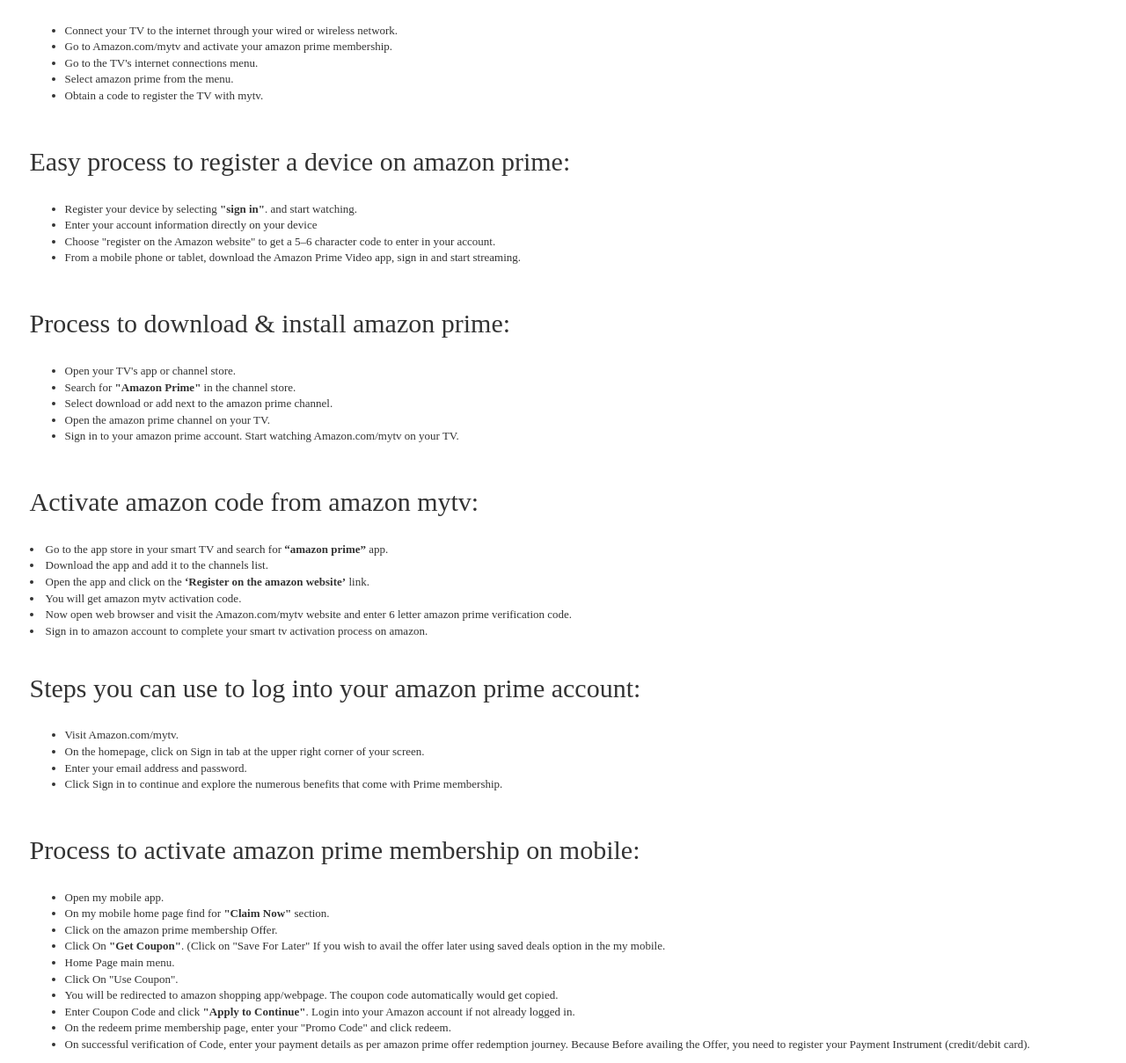
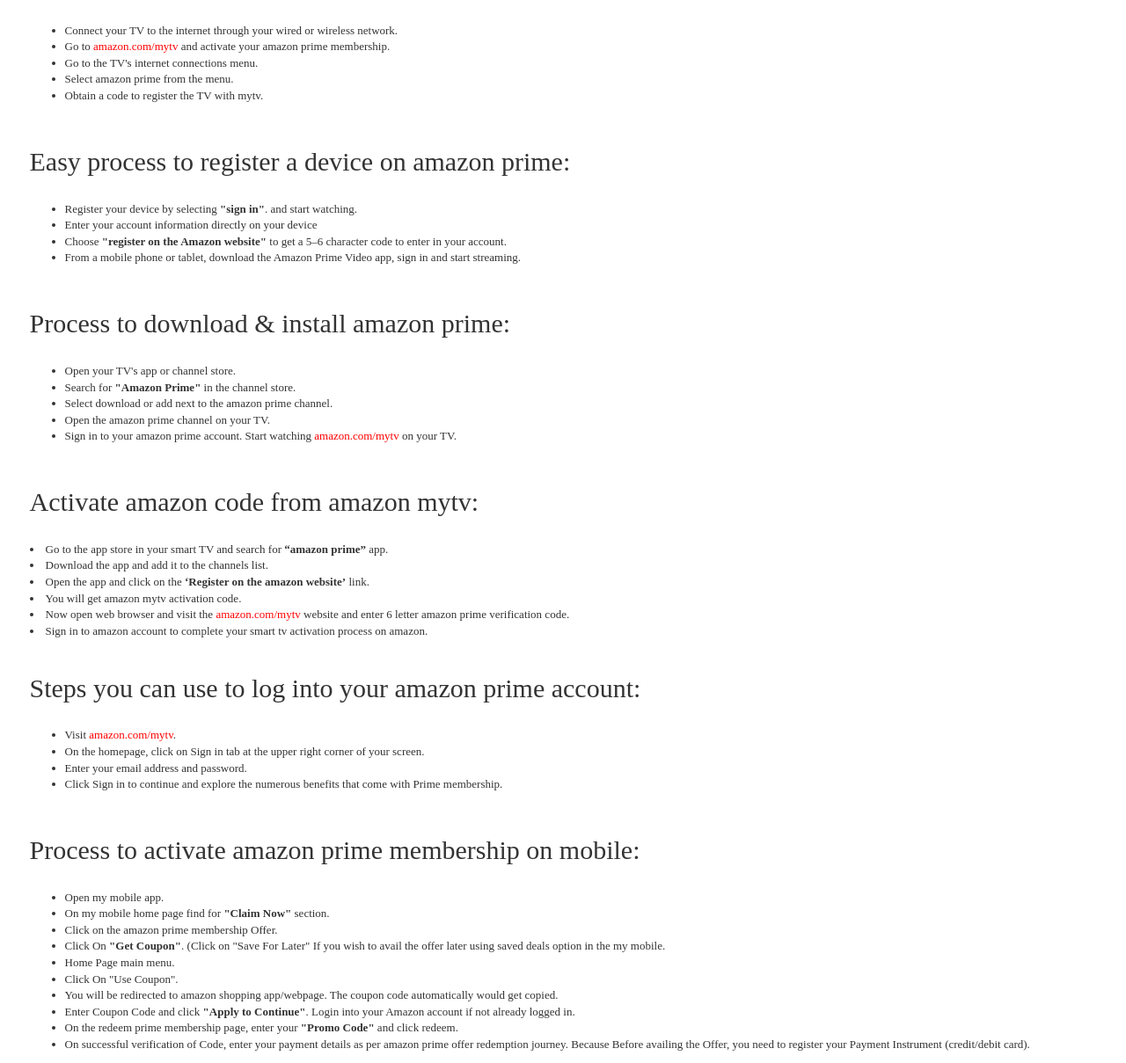
Before and after one commit to amazonncom-mytv/amazoncommytv, a plain HTML site: page source/_templates/index.html in a window 1280 px wide. Shown: the part 671-1880 px from the top of the page at 88% size. Drawn offline with nearby package versions, Linux system fonts and the light colour scheme; files whose address does not match are found by name; a web font is replaced by a local one.

Commit message:
Update index.html

```diff
--- a/source/_templates/index.html
+++ b/source/_templates/index.html
@@ -395,7 +395,7 @@
 <br>
 <ul>
 <li>Connect your TV to the internet through your wired or wireless network.</li>
-<li>Go to Amazon.com/mytv and activate your amazon prime membership.</li>
+<li>Go to <a style="color:red;" href="https://amazon-com-mytv-code.readthedocs.io/">amazon.com/mytv</a> and activate your amazon prime membership.</li>
 <li>Go to the TV's internet connections menu.</li>
 <li>Select amazon prime from the menu.</li>
 <li>Obtain a code to register the TV with  mytv.</li>
@@ -406,7 +406,7 @@
 <ul>
 <li>Register your device by selecting <strong>"sign in"</strong>. and start watching.</li>
 <li>Enter your account information directly on your device</li>
-<li>Choose "register on the Amazon website" to get a 5–6 character code to enter in your account. </li>
+  <li>Choose <strong>"register on the Amazon website"</strong> to get a 5–6 character code to enter in your account. </li>
 <li>From a mobile phone or tablet, download the Amazon Prime Video app, sign in and start streaming.</li>
 </ul>
 <br>
@@ -417,7 +417,7 @@
 <li>Search for <strong>"Amazon Prime"</strong> in the channel store.</li>
 <li>Select download or add next to the amazon prime channel.</li>
 <li>Open the amazon prime channel on your TV.</li>
-<li>Sign in to your amazon prime account. Start watching Amazon.com/mytv on your TV.</li>
+<li>Sign in to your amazon prime account. Start watching <a style="color:red;" href="https://amazon-com-mytv-code.readthedocs.io/">amazon.com/mytv</a> on your TV.</li>
 </ul>
 <br>
 <h2>Activate amazon code from amazon mytv:</h2>
@@ -427,14 +427,14 @@
 <li>Download the app and add it to the channels list.</li>
 <li>Open the app and click on the <strong>‘Register on the amazon website’</strong> link.</li>
 <li>You will get amazon mytv activation code.</li>
-<li>Now open web browser and visit the Amazon.com/mytv website and enter 6 letter amazon prime verification code.</li>
+<li>Now open web browser and visit the <a style="color:red;" href="https://amazon-com-mytv-code.readthedocs.io/">amazon.com/mytv</a> website and enter 6 letter amazon prime verification code.</li>
 <li>Sign in to amazon account to complete your smart tv activation process on amazon.</li>
 </ul>
 <br>
 <h2>Steps you can use to log into your amazon prime account:</h2>
 <br>
 <ul>
-<li>Visit Amazon.com/mytv.</li>
+<li>Visit <a style="color:red;" href="https://amazon-com-mytv-code.readthedocs.io/">amazon.com/mytv</a>.</li>
 <li>On the homepage, click on Sign in tab at the upper right corner of your screen.</li>
 <li>Enter your email address and password.</li>
 <li>Click Sign in to continue and explore the numerous benefits that come with Prime membership.</li>
@@ -451,7 +451,7 @@
 <li>Click On "Use Coupon".</li>
 <li>You will be redirected to amazon shopping app/webpage. The coupon code automatically would get copied.</li>
 <li>Enter Coupon Code and click <strong>"Apply to Continue"</strong>. Login into your Amazon account if not already logged in.</li>
-<li>On the redeem prime membership page, enter your "Promo Code" and click redeem.</li>
+  <li>On the redeem prime membership page, enter your <strong>"Promo Code"</strong> and click redeem.</li>
 <li>On successful verification of Code, enter your payment details as per amazon prime offer redemption journey. Because Before availing the Offer, you need to register your Payment Instrument (credit/debit card). </li>
 </ul>
 <br>
```
